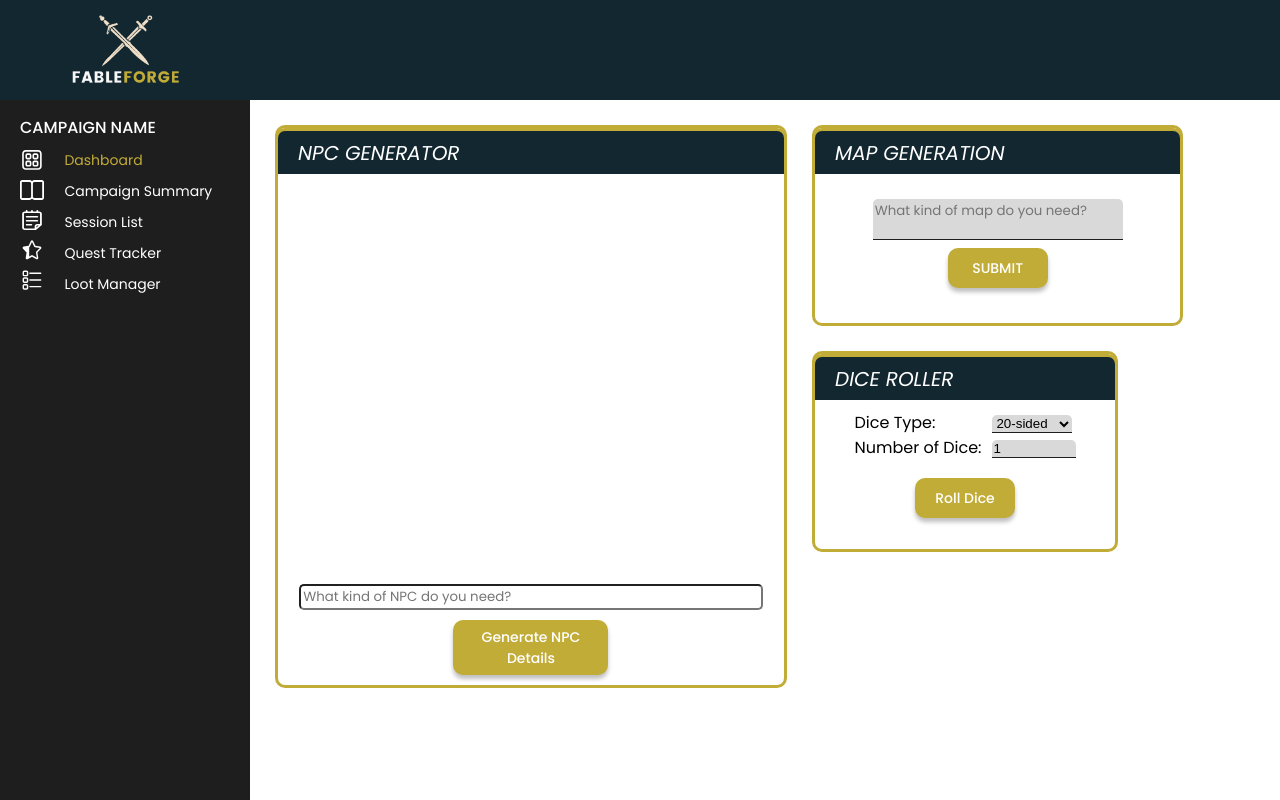
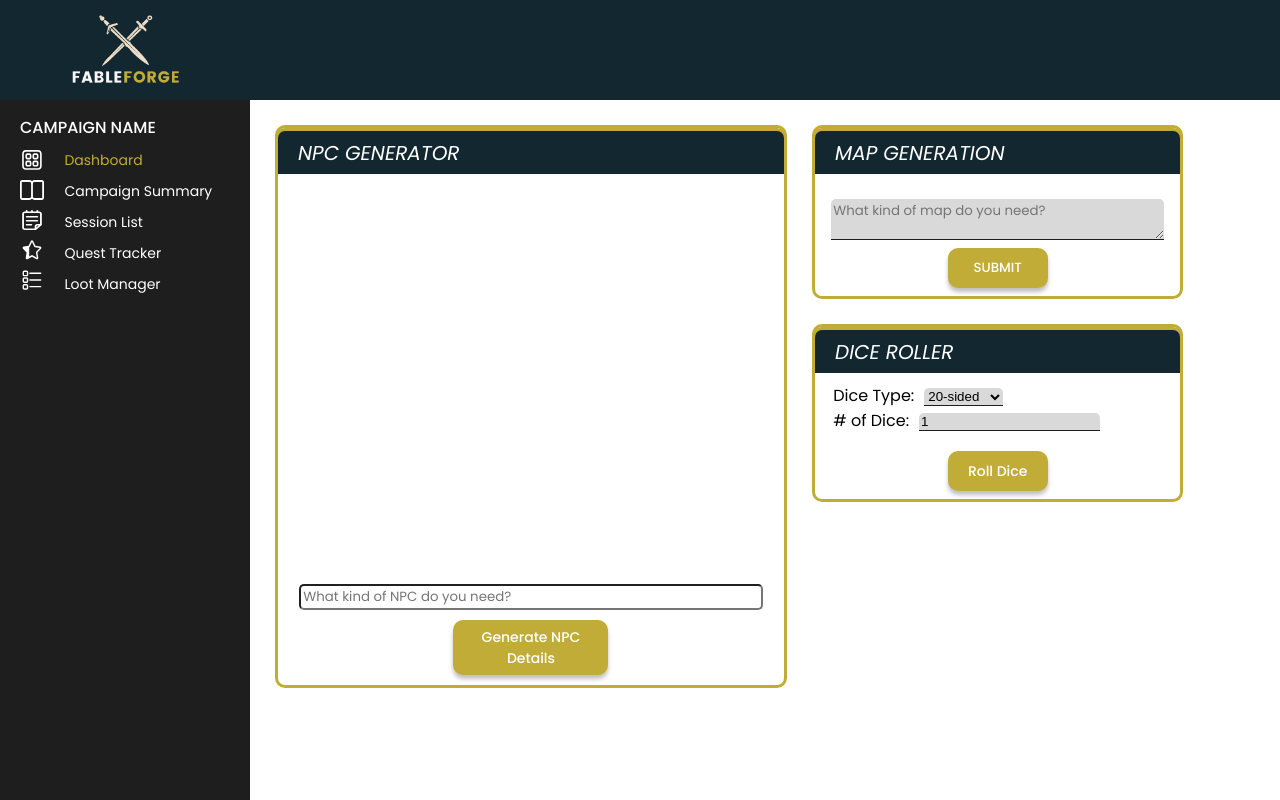
Before and after one commit to alliebourden/fableforge, a React (Vite) app: page / in a window 1280 px wide. Built offline with nearby package versions, Linux system fonts and the light colour scheme.

Commit message:
style - dashboard items all responsive for desktop

```diff
--- a/src/App.css
+++ b/src/App.css
@@ -889,6 +889,7 @@ dialog {
 .dashboard-content-right {
   display: flex;
   flex-direction: column;
+  height: 100%;
 }
 
 /* npc generator css */
@@ -1151,7 +1152,7 @@ dialog input {
 
 .image-generation-form {
   width: 75%;
-  min-height: 195px;
+  height: 100%;
   border: 3px solid #c2ac38;
   display: flex;
   flex-direction: column;
@@ -1191,7 +1192,7 @@ dialog input {
   flex-direction: column;
   margin-top: 25px;
   min-height: 25px;
-  max-width: 90%;
+  width: 90%;
   justify-content: center;
   align-items: center;
 }
@@ -1207,9 +1208,8 @@ dialog input {
   border-top: none;
   border-left: none;
   border-right: none;
-  width: 100%;
-  font-family: Poppins;
-  resize: none;
+  width: 100% !important;
+  font-family: Poppins;
 }
 
 .image-generation-button-form {
@@ -1218,15 +1218,14 @@ dialog input {
   padding: 10px;
   margin: 8px;
   justify-content: center;
-  align-items: center;
   border-radius: 10px;
   background: #c2ac38;
   box-shadow: 0px 4px 4px 0px rgba(0, 0, 0, 0.25);
   color: #fff;
   font-family: Poppins;
-  font-size: 14px;
   font-weight: 500;
   border-style: none;
+  display: flex;
 }
 
 /* dice roller css */
@@ -1236,8 +1235,8 @@ dialog input {
 }
 
 .dice-roller-container {
-  width: 300px;
-  min-height: 195px;
+  width: 75%;
+  height: 100%;
   border: 3px solid #c2ac38;
   display: flex;
   flex-direction: column;
@@ -1249,7 +1248,7 @@ dialog input {
   text-transform: uppercase;
   display: flex;
   align-items: center;
-  width: 300px;
+  width: 100%;
   height: 43px;
   border-radius: 10px 10px 0px 0px;
   border-top: 3px solid #c2ac38;
@@ -1258,14 +1257,13 @@ dialog input {
   background: #132730;
   color: #ffffff;
   justify-content: space-between;
-  font-size: 20px;
+  font-size: 1.25rem;
   font-style: italic;
   font-weight: 500;
   line-height: normal;
 }
 
 .dice-roller-top p {
-  font-size: 20px;
   font-style: italic;
   font-weight: 500;
   line-height: normal;
@@ -1274,27 +1272,37 @@ dialog input {
 
 .dice-roller-content {
   margin-top: 10px;
-}
-
-.dice-roller-content select {
+  width: 90%;
+  display: flex;
+  flex-direction: column;
+}
+
+.dice-type {
+  width: 100%;
+  display: flex;
+}
+
+.dice-type select {
   border-radius: 5px 5px 0px 0px;
   border-bottom: 1px solid #1e1e1e;
   background: #d9d9d9;
   border-top: none;
   border-left: none;
   border-right: none;
-  margin-left: 57px;
-  width: 80px;
-}
-
-.dice-roller-content input {
+  margin-left: 10px;
+}
+
+.number-of-dice {
+  width: 100%;
+}
+
+.number-of-dice input {
   border-radius: 5px 5px 0px 0px;
   border-bottom: 1px solid #1e1e1e;
   background: #d9d9d9;
   border-top: none;
   border-left: none;
   border-right: none;
-  width: 80px;
   margin-left: 10px;
 }
 
--- a/src/components/DiceRoller.jsx
+++ b/src/components/DiceRoller.jsx
@@ -32,6 +32,7 @@ const DiceRoller = () => {
         <p>Dice Roller</p>
       </div>
       <div className="dice-roller-content">
+        <div className="dice-type">
           <label>
             Dice Type:
             <select
@@ -48,9 +49,10 @@ const DiceRoller = () => {
               <option value={100}>100-sided</option>
             </select>
           </label>
-        <br />
+        </div>
+        <div className="number-of-dice">
           <label>
-          Number of Dice:
+            # of Dice:
             <input
               type="number"
               min="1"
@@ -58,6 +60,7 @@ const DiceRoller = () => {
               onChange={(e) => setNumDice(Number(e.target.value))}
             />
           </label>
+        </div>
 
         <div className="roll-dice-btn-container">
           <button onClick={rollDice} className="roll-dice-btn">
```
Lines whose indentation alone changed are shown as unchanged.
